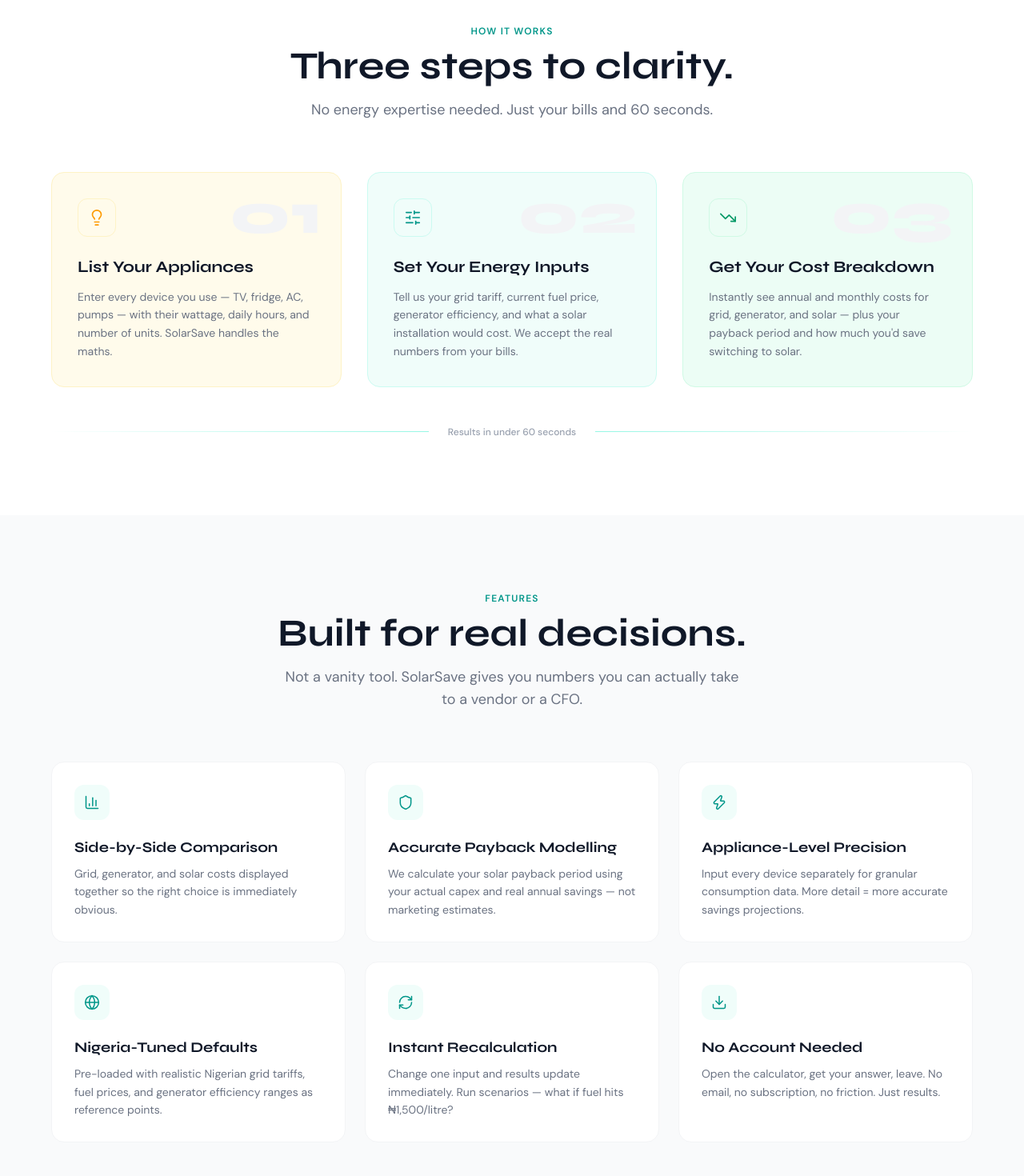
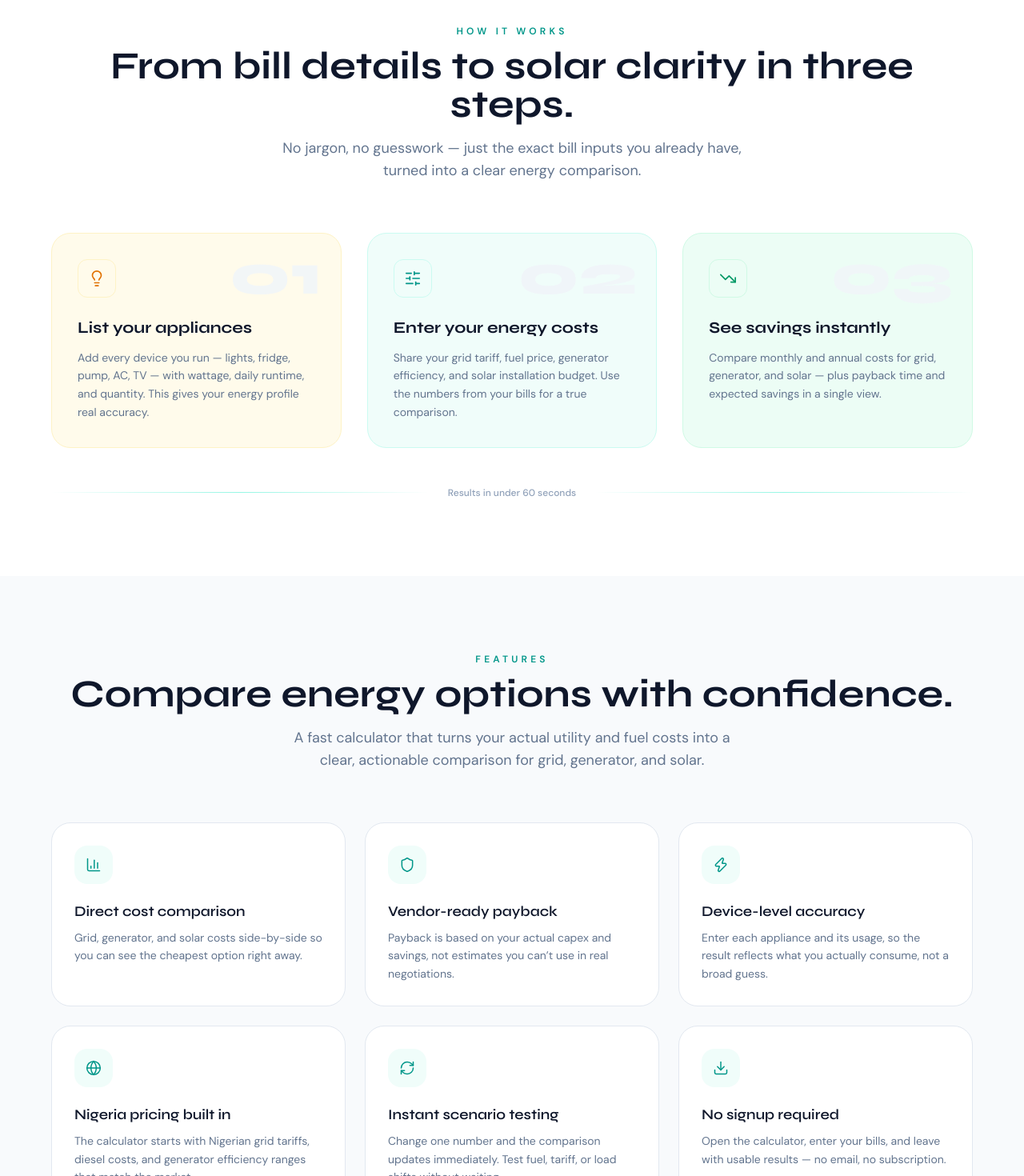
Before and after one commit to Jeschwazermann/GridScale-Energy, a React (Vite) app in the folder client/: page / in a window 1280 px wide. Shown: the part 1340-2810 px from the top of the page at 80% size. Built offline with nearby package versions, Linux system fonts and the light colour scheme; no server answers.

Commit message:
Enhanced features, howitworks and footer sections

```diff
--- a/client/src/components/Features.jsx
+++ b/client/src/components/Features.jsx
@@ -1,70 +1,96 @@
-import { BarChart3, Shield, Globe, Zap, RefreshCw, Download } from "lucide-react";
+import {
+  BarChart3,
+  Shield,
+  Globe,
+  Zap,
+  RefreshCw,
+  Download,
+} from "lucide-react";
 import { useReveal } from "../hooks/useReveal";
 
 const features = [
   {
+    id: "comparison",
     icon: BarChart3,
-    title: "Side-by-Side Comparison",
-    body: "Grid, generator, and solar costs displayed together so the right choice is immediately obvious.",
+    title: "Direct cost comparison",
+    body: "Grid, generator, and solar costs side-by-side so you can see the cheapest option right away.",
   },
   {
+    id: "payback",
     icon: Shield,
-    title: "Accurate Payback Modelling",
-    body: "We calculate your solar payback period using your actual capex and real annual savings — not marketing estimates.",
+    title: "Vendor-ready payback",
+    body: "Payback is based on your actual capex and savings, not estimates you can’t use in real negotiations.",
   },
   {
+    id: "precision",
     icon: Zap,
-    title: "Appliance-Level Precision",
-    body: "Input every device separately for granular consumption data. More detail = more accurate savings projections.",
+    title: "Device-level accuracy",
+    body: "Enter each appliance and its usage, so the result reflects what you actually consume, not a broad guess.",
   },
   {
+    id: "local",
     icon: Globe,
-    title: "Nigeria-Tuned Defaults",
-    body: "Pre-loaded with realistic Nigerian grid tariffs, fuel prices, and generator efficiency ranges as reference points.",
+    title: "Nigeria pricing built in",
+    body: "The calculator starts with Nigerian grid tariffs, diesel costs, and generator efficiency ranges that match the market.",
   },
   {
+    id: "realtime",
     icon: RefreshCw,
-    title: "Instant Recalculation",
-    body: "Change one input and results update immediately. Run scenarios — what if fuel hits ₦1,500/litre?",
+    title: "Instant scenario testing",
+    body: "Change one number and the comparison updates immediately. Test fuel, tariff, or load shifts without waiting.",
   },
   {
+    id: "access",
     icon: Download,
-    title: "No Account Needed",
-    body: "Open the calculator, get your answer, leave. No email, no subscription, no friction. Just results.",
+    title: "No signup required",
+    body: "Open the calculator, enter your bills, and leave with usable results — no email, no subscription.",
   },
 ];
+
+function FeatureCard({ icon: Icon, title, body }) {
+  return (
+    <article className="group rounded-3xl border border-slate-200 bg-white p-7 transition duration-300 hover:-translate-y-1 hover:border-teal-200 hover:shadow-[0_18px_40px_rgba(15,23,42,0.08)]">
+      <div className="mb-5 flex h-12 w-12 items-center justify-center rounded-2xl bg-teal-50 text-teal-600 transition-colors group-hover:bg-teal-100">
+        <Icon size={20} strokeWidth={1.8} />
+      </div>
+      <h3 className="font-display text-lg font-semibold text-slate-900 mb-2">
+        {title}
+      </h3>
+      <p className="text-sm leading-relaxed text-slate-500">{body}</p>
+    </article>
+  );
+}
 
 export default function Features() {
   const ref = useReveal();
 
   return (
-    <section id="features" className="py-24 px-6 bg-gray-50" ref={ref}>
-      <div className="max-w-6xl mx-auto">
+    <section
+      id="features"
+      aria-labelledby="features-title"
+      className="bg-slate-50 py-24 px-6"
+      ref={ref}
+    >
+      <div className="mx-auto max-w-6xl">
         <div className="text-center mb-16">
-          <p className="text-teal-600 text-xs font-bold uppercase tracking-widest mb-3">
+          <p className="text-teal-600 text-xs font-bold uppercase tracking-[0.35em] mb-3">
             Features
           </p>
-          <h2 className="font-display text-4xl md:text-5xl font-bold text-gray-900 mb-4 reveal">
-            Built for real decisions.
+          <h2
+            id="features-title"
+            className="font-display text-4xl md:text-5xl font-bold text-slate-900 mb-4 reveal"
+          >
+            Compare energy options with confidence.
           </h2>
-          <p className="text-gray-500 text-lg max-w-xl mx-auto reveal">
-            Not a vanity tool. SolarSave gives you numbers you can actually take to a vendor or a CFO.
+          <p className="mx-auto max-w-xl text-lg text-slate-500 reveal">
+            A fast calculator that turns your actual utility and fuel costs into
+            a clear, actionable comparison for grid, generator, and solar.
           </p>
         </div>
 
-        <div className="grid md:grid-cols-2 lg:grid-cols-3 gap-6">
-          {features.map(({ icon: Icon, title, body }, i) => (
-            <div
-              key={i}
-              className="bg-white rounded-2xl p-7 border border-gray-100 hover:border-teal-200 hover:shadow-lg hover:shadow-teal-50 transition-all duration-300 group reveal"
-              style={{ transitionDelay: `${i * 80}ms` }}
-            >
-              <div className="w-11 h-11 bg-teal-50 rounded-xl flex items-center justify-center mb-5 group-hover:bg-teal-100 transition-colors">
-                <Icon size={20} className="text-teal-600" strokeWidth={1.8} />
-              </div>
-              <h3 className="font-display font-bold text-gray-900 text-lg mb-2">{title}</h3>
-              <p className="text-gray-500 text-sm leading-relaxed">{body}</p>
-            </div>
+        <div className="grid gap-6 md:grid-cols-2 lg:grid-cols-3">
+          {features.map((feature, i) => (
+            <FeatureCard key={feature.id} {...feature} />
           ))}
         </div>
       </div>
--- a/client/src/components/HowItWorks.jsx
+++ b/client/src/components/HowItWorks.jsx
@@ -3,79 +3,109 @@
 
 const steps = [
   {
+    step: "01",
+    title: "List your appliances",
+    description:
+      "Add every device you run — lights, fridge, pump, AC, TV — with wattage, daily runtime, and quantity. This gives your energy profile real accuracy.",
     icon: Lightbulb,
-    step: "01",
-    title: "List Your Appliances",
-    body:
-      "Enter every device you use — TV, fridge, AC, pumps — with their wattage, daily hours, and number of units. SolarSave handles the maths.",
-    color: "bg-amber-50",
-    iconColor: "text-amber-500",
-    border: "border-amber-100",
+    theme: {
+      border: "border-amber-100",
+      bg: "bg-amber-50",
+      icon: "text-amber-600",
+    },
   },
   {
+    step: "02",
+    title: "Enter your energy costs",
+    description:
+      "Share your grid tariff, fuel price, generator efficiency, and solar installation budget. Use the numbers from your bills for a true comparison.",
     icon: SlidersHorizontal,
-    step: "02",
-    title: "Set Your Energy Inputs",
-    body:
-      "Tell us your grid tariff, current fuel price, generator efficiency, and what a solar installation would cost. We accept the real numbers from your bills.",
-    color: "bg-teal-50",
-    iconColor: "text-teal-600",
-    border: "border-teal-100",
+    theme: {
+      border: "border-teal-100",
+      bg: "bg-teal-50",
+      icon: "text-teal-600",
+    },
   },
   {
+    step: "03",
+    title: "See savings instantly",
+    description:
+      "Compare monthly and annual costs for grid, generator, and solar — plus payback time and expected savings in a single view.",
     icon: TrendingDown,
-    step: "03",
-    title: "Get Your Cost Breakdown",
-    body:
-      "Instantly see annual and monthly costs for grid, generator, and solar — plus your payback period and how much you'd save switching to solar.",
-    color: "bg-emerald-50",
-    iconColor: "text-emerald-600",
-    border: "border-emerald-100",
+    theme: {
+      border: "border-emerald-100",
+      bg: "bg-emerald-50",
+      icon: "text-emerald-600",
+    },
   },
 ];
+
+function StepCard({ step, title, description, icon: Icon, theme }) {
+  return (
+    <article
+      className={`group relative overflow-hidden rounded-3xl border ${theme.border} ${theme.bg} p-8 transition duration-300 hover:-translate-y-1 hover:shadow-[0_18px_40px_rgba(15,23,42,0.08)] reveal`}
+      aria-labelledby={`how-it-works-step-${step}`}
+    >
+      <span className="pointer-events-none absolute right-6 top-4 text-7xl font-display font-black leading-none text-slate-100 opacity-90 select-none">
+        {step}
+      </span>
+
+      <div
+        className={`mb-6 flex h-12 w-12 items-center justify-center rounded-xl border ${theme.border} ${theme.bg}`}
+      >
+        <Icon size={22} className={theme.icon} strokeWidth={1.8} />
+      </div>
+
+      <h3
+        id={`how-it-works-step-${step}`}
+        className="font-display text-xl font-bold text-slate-900 mb-3"
+      >
+        {title}
+      </h3>
+      <p className="text-sm leading-relaxed text-slate-500">{description}</p>
+    </article>
+  );
+}
 
 export default function HowItWorks() {
   const ref = useReveal();
 
   return (
-    <section id="how-it-works" className="py-24 px-6 bg-white" ref={ref}>
-      <div className="max-w-6xl mx-auto">
+    <section
+      id="how-it-works"
+      aria-labelledby="how-it-works-title"
+      className="bg-white py-24 px-6"
+      ref={ref}
+    >
+      <div className="mx-auto max-w-6xl">
         <div className="text-center mb-16">
-          <p className="text-teal-600 text-xs font-bold uppercase tracking-widest mb-3">
-            How It Works
+          <p className="text-teal-600 text-xs font-bold uppercase tracking-[0.35em] mb-3">
+            How it works
           </p>
-          <h2 className="font-display text-4xl md:text-5xl font-bold text-gray-900 mb-4 reveal">
-            Three steps to clarity.
+          <h2
+            id="how-it-works-title"
+            className="font-display text-4xl md:text-5xl font-bold text-slate-900 mb-4 reveal"
+          >
+            From bill details to solar clarity in three steps.
           </h2>
-          <p className="text-gray-500 text-lg max-w-xl mx-auto reveal">
-            No energy expertise needed. Just your bills and 60 seconds.
+          <p className="mx-auto max-w-xl text-lg text-slate-500 reveal">
+            No jargon, no guesswork — just the exact bill inputs you already
+            have, turned into a clear energy comparison.
           </p>
         </div>
 
-        <div className="grid md:grid-cols-3 gap-8">
-          {steps.map(({ icon: Icon, step, title, body, color, iconColor, border }, i) => (
-            <div
-              key={i}
-              className={`relative rounded-2xl border ${border} ${color} p-8 reveal`}
-              style={{ transitionDelay: `${i * 130}ms` }}
-            >
-              <span className="font-display font-extrabold text-7xl text-gray-100 absolute top-4 right-6 select-none leading-none">
-                {step}
-              </span>
-              <div className={`w-12 h-12 rounded-xl ${color} border ${border} flex items-center justify-center mb-6`}>
-                <Icon size={22} className={iconColor} strokeWidth={1.8} />
-              </div>
-              <h3 className="font-display text-xl font-bold text-gray-900 mb-3">{title}</h3>
-              <p className="text-gray-500 text-sm leading-relaxed">{body}</p>
-            </div>
+        <div className="grid gap-8 md:grid-cols-3">
+          {steps.map((stepData) => (
+            <StepCard key={stepData.step} {...stepData} />
           ))}
         </div>
 
-        {/* Connector line — desktop only */}
-        <div className="hidden md:flex items-center justify-center mt-12 gap-2">
-          <div className="h-px flex-1 bg-gradient-to-r from-transparent to-teal-200" />
-          <span className="text-xs text-gray-400 font-medium px-4">Results in under 60 seconds</span>
-          <div className="h-px flex-1 bg-gradient-to-l from-transparent to-teal-200" />
+        <div className="hidden md:flex items-center justify-center gap-2 mt-12">
+          <div className="h-px flex-1 bg-gradient-to-r from-transparent via-teal-200 to-transparent" />
+          <span className="text-xs text-slate-400 font-medium px-4">
+            Results in under 60 seconds
+          </span>
+          <div className="h-px flex-1 bg-gradient-to-l from-transparent via-teal-200 to-transparent" />
         </div>
       </div>
     </section>
```
Also changed, not shown: client/src/components/Footer.jsx (+5 -4 lines).
